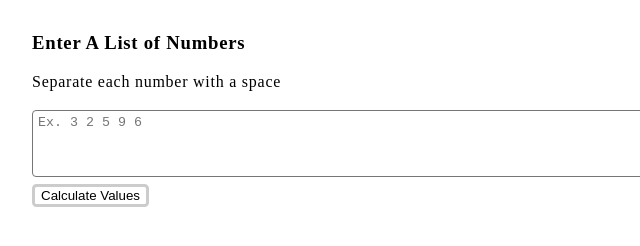
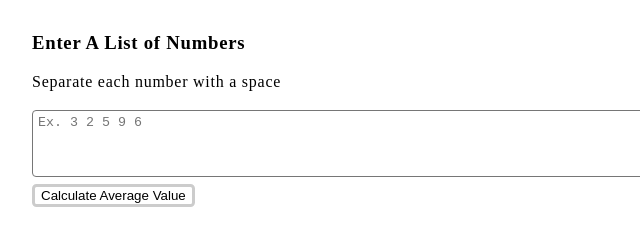
Before and after one commit to RickyYoder/Yoder_Richard_SDI, a plain HTML site: page Yoder_Richard_Functions_Assignment/index.html in a window 1280 px wide. Shown: the full height of the page, 288-928 px from the left. Drawn offline with Linux system fonts and the light colour scheme.

Commit message:
Time Constraint
Tweaked so that it is strictly an average number calculator.

```diff
--- a/Yoder_Richard_Conditionals_Assignment/script.js
+++ b/Yoder_Richard_Conditionals_Assignment/script.js
@@ -23,6 +23,7 @@ form.addEventListener('submit',function(event){
 
 function calculate(){
 	if(!width.value || !height.value || isNaN(width.value) || isNaN(height.value)) return;
+
 	var w = parseInt(width.value), //our width
 		h = parseInt(height.value); //our height
 
--- a/Yoder_Richard_Functions_Assignment/index.html
+++ b/Yoder_Richard_Functions_Assignment/index.html
@@ -49,7 +49,7 @@
 				cursor:pointer;
 			}
 		</style>
-		<title>Mean, Median, Mode, and Range Calculator</title>
+		<title>Average Calculator</title>
 	</head>
 	<body>
 		<form>
@@ -58,7 +58,7 @@
 
 			<textarea name="numbers" placeholder="Ex. 3 2 5 9 6"></textarea>
 
-			<input type="submit" value="Calculate Values"/>
+			<input type="submit" value="Calculate Average Value"/>
 		</form>
 		<script src="script.js"></script>
 	</body>
```
